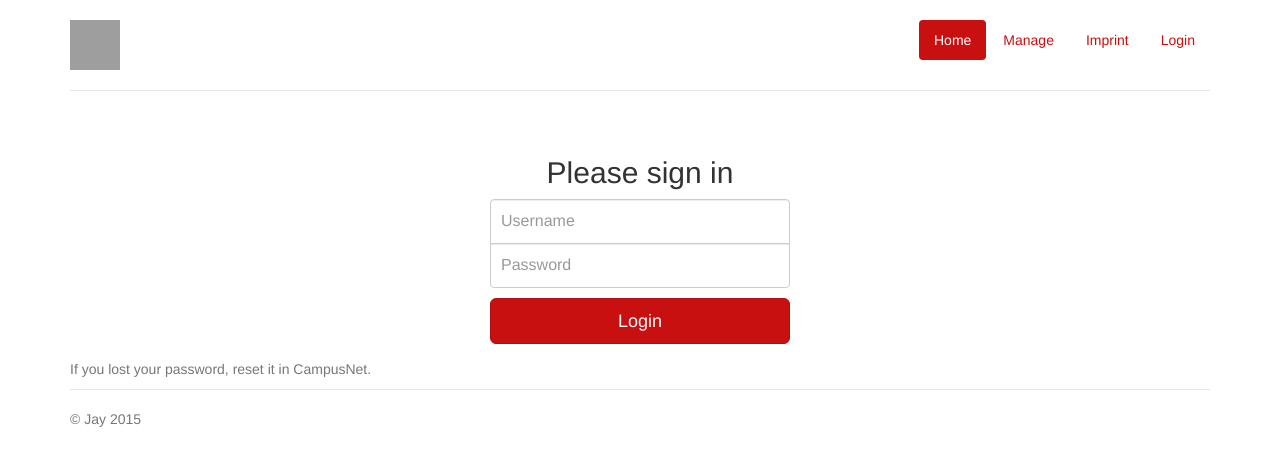
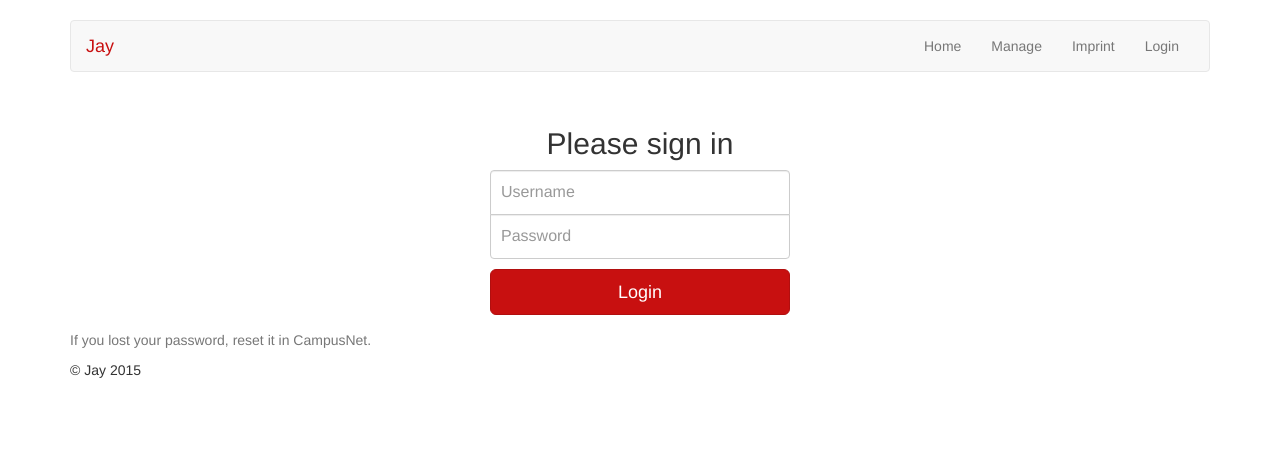
Before and after one commit to tkw1536/jay, a Django app: template templates/auth/login.html in a window 1280 px wide. Shown: the top 466 px of the page. Run offline with Django 3.2, Linux system fonts and the light colour scheme; the template is opened without the code that fills it, so the values that code supplies are empty; some libraries are stand-ins or nearby versions; grey boxes are pictures that could not be loaded.

Commit message:
Rework page header

```diff
--- a/static/css/style.css
+++ b/static/css/style.css
@@ -1,36 +1,16 @@
+@import url(https://fonts.googleapis.com/css?family=Arimo);
+
 /* Space out content a bit */
 body {
   padding-top: 20px;
   padding-bottom: 20px;
 }
 
-/* Custom page header */
-.header {
-  padding-bottom: 20px;
-  border-bottom: 1px solid #e5e5e5;
-}
 /* Make the masthead heading the same height as the navigation */
 .header h3 {
   margin-top: 0;
   margin-bottom: 0;
   line-height: 40px;
-}
-
-/* Custom page footer */
-.footer {
-  padding-top: 19px;
-  color: #777;
-  border-top: 1px solid #e5e5e5;
-}
-
-/* Main marketing message and sign up button */
-.jumbotron {
-  text-align: center;
-  border-bottom: 1px solid #e5e5e5;
-}
-.jumbotron .btn {
-  padding: 14px 24px;
-  font-size: 21px;
 }
 
 /* Supporting marketing content */
@@ -49,10 +29,6 @@ body {
   .footer {
     padding-right: 0;
     padding-left: 0;
-  }
-  /* Space out the masthead */
-  .header {
-    margin-bottom: 30px;
   }
   /* Remove the bottom border on the jumbotron for visual effect */
   .jumbotron {
--- a/templates/base/base.html
+++ b/templates/base/base.html
@@ -16,22 +16,36 @@
   <!-- Set up an icon -->
   <link rel="icon" href="{% static "favicon.ico" %}">
 
-  <title>Jay - {% block page_title %}{% endblock %}</title>
+  <title>Jay - {% block page_title %}Base{% endblock %}</title>
 {% block head %}{% endblock %}
 </head>
 
 <body>
   <div class="container">
     <div class="header clearfix">
-      <nav>
-        <ul class="nav nav-pills pull-right">
-          <li role="presentation" class="active"><a href="/">Home</a></li>
-          <li role="presentation"><a href="manage.html">Manage</a></li>
-          <li role="presentation"><a href="/imprint">Imprint</a></li>
-          <li role="presentation"><a href="/login#">Login</a></li>
-        </ul>
+      <nav class="navbar navbar-default">
+        <div class="container-fluid">
+          <div class="navbar-header">
+            <a class="navbar-brand" href="/">
+              <span class="text-primary">Jay</span>
+            </a>
+          </div>
+
+          <div class="collapse navbar-collapse" id="primary-menu">
+            <ul class="nav navbar-nav navbar-right">
+              <li role="presentation"><a href="/">Home</a></li>
+              <li role="presentation"><a href="manage.html">Manage</a></li>
+              <li role="presentation"><a href="/imprint">Imprint</a></li>
+              {%if user.is_authenticated %}
+                <li role="presentation"><span>Hey {{ user.first_name }}</span></li>
+              {% else %}
+                <li role="presentation"><a href="{% url 'django.contrib.auth.views.login' %}">Login</a></li>
+              {% endif %}
+            </ul>
+          </div>  <!-- navbar-collapse -->
+        </div> <!-- container-fluid -->
       </nav>
-      <img src="{% static "img/logo.svg" %}" width="50px" height="50px">
+      <!-- <img src="{% static "img/logo.svg" %}" width="50px" height="50px">-->
     </div>
 
     {% block content %}
```
